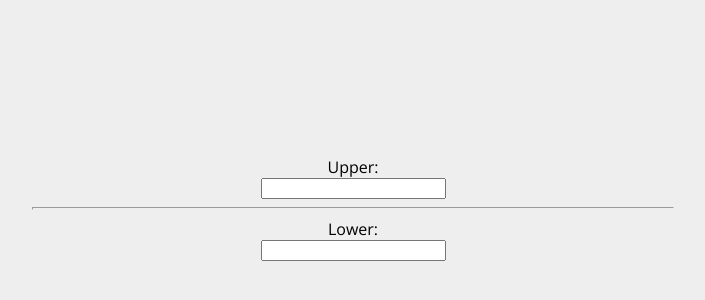
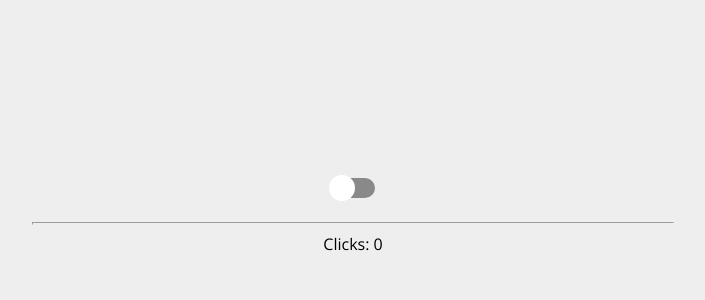
Before and after one commit to ninetails/learning-react-arcp, a React (Create React App) app: page / in a window 1280 px wide. Shown: the part 192-492 px from the top of the page, without its empty margins (287-992 px from the left). Built offline with nearby package versions, Linux system fonts and the light colour scheme.

Commit message:
Done lesson-15

```diff
--- a/src/App.js
+++ b/src/App.js
@@ -1,9 +1,39 @@
-import React from 'react'
+import React, { Component } from 'react'
 
-import MyInputs from './components/MyInputs'
+import Toggle from './components/Toggle'
+import Switch from './components/Switch'
 
-const App = () => (
-  <MyInputs />
-)
+export default class App extends Component {
+  initialState = { timesClicked: 0, on: false }
 
-export default App;
+  state = this.initialState
+
+  handleToggle = () => this.setState(({ timesClicked, on }) => ({
+    timesClicked: timesClicked + 1,
+    on: timesClicked >= 4 ? false : !on
+  }))
+
+  handleReset = () => this.setState(() => this.initialState)
+
+  render() {
+    const { timesClicked, on } = this.state
+
+    return (
+      <Toggle
+        on={on}
+        onToggle={on => console.log('toggle', on)}
+        onReset={on => console.log('reset', on)}
+        render={(toggle) => [
+          <Switch key='switch' id="switch" {...toggle.getTogglerProps({ on: toggle.on, onClick: this.handleToggle })} />,
+          <hr key='hr' />,
+          timesClicked > 4
+            ? [
+                'Clicked too much!',
+                <button key="reset" onClick={this.handleReset}>Reset</button>
+              ]
+            : `Clicks: ${timesClicked}`
+        ]}
+        />
+    )
+  }
+}
--- a/src/components/MyInputs/MyInputs.js
+++ /dev/null
@@ -1,35 +0,0 @@
-import React, { Component } from 'react'
-
-export default class MyInputs extends Component {
-  state = { upperValue: '', lowerValue: '' }
-
-  handleChange = e =>
-    this.setState({
-      upperValue: e.target.value.toUpperCase(),
-      lowerValue: e.target.value.toLowerCase()
-    })
-
-  render() {
-    const { upperValue, lowerValue } = this.state
-
-    return [
-      <label key="upper" className="center">
-        Upper:
-        <input
-          type="text"
-          value={upperValue}
-          onChange={this.handleChange}
-        />
-      </label>,
-      <hr key="hr" />,
-      <label key="lower" className="center">
-        Lower:
-        <input
-          type="text"
-          value={lowerValue}
-          onChange={this.handleChange}
-        />
-      </label>
-    ]
-  }
-}
--- a/src/components/MyInputs/index.js
+++ /dev/null
@@ -1 +0,0 @@
-export { default } from './MyInputs'
--- a/src/components/Toggle/Toggle.js
+++ b/src/components/Toggle/Toggle.js
@@ -7,6 +7,7 @@ const compose = (...fns) =>
 
 export default class Toggle extends Component {
   static propTypes = {
+    on: PropTypes.bool,
     defaultOn: PropTypes.bool,
     onReset: PropTypes.func,
     onToggle: PropTypes.func
@@ -22,12 +23,22 @@ export default class Toggle extends Component {
 
   state = this.initialState
 
-  reset = () => this.setState(
+  isOnControlled() {
+    return this.props.on !== undefined
+  }
+
+  reset = () =>
+    this.isOnControlled()
+      ? this.props.onReset(!this.props.on)
+      : this.setState(
           () => this.initialState,
           () => this.props.onReset(this.state.on)
         )
 
-  toggle = () => this.setState(
+  toggle = () =>
+    this.isOnControlled()
+      ? this.props.onToggle(!this.props.on)
+      : this.setState(
           ({ on }) => ({ on: !on }),
           () => this.props.onToggle(this.state.on)
         )
@@ -39,7 +50,7 @@ export default class Toggle extends Component {
   })
 
   render = () => this.props.render({
-    on: this.state.on,
+    on: this.isOnControlled() ? this.props.on : this.state.on,
     toggle: this.toggle,
     reset: this.reset,
     getTogglerProps: this.getTogglerProps
```
Lines whose indentation alone changed are shown as unchanged.
